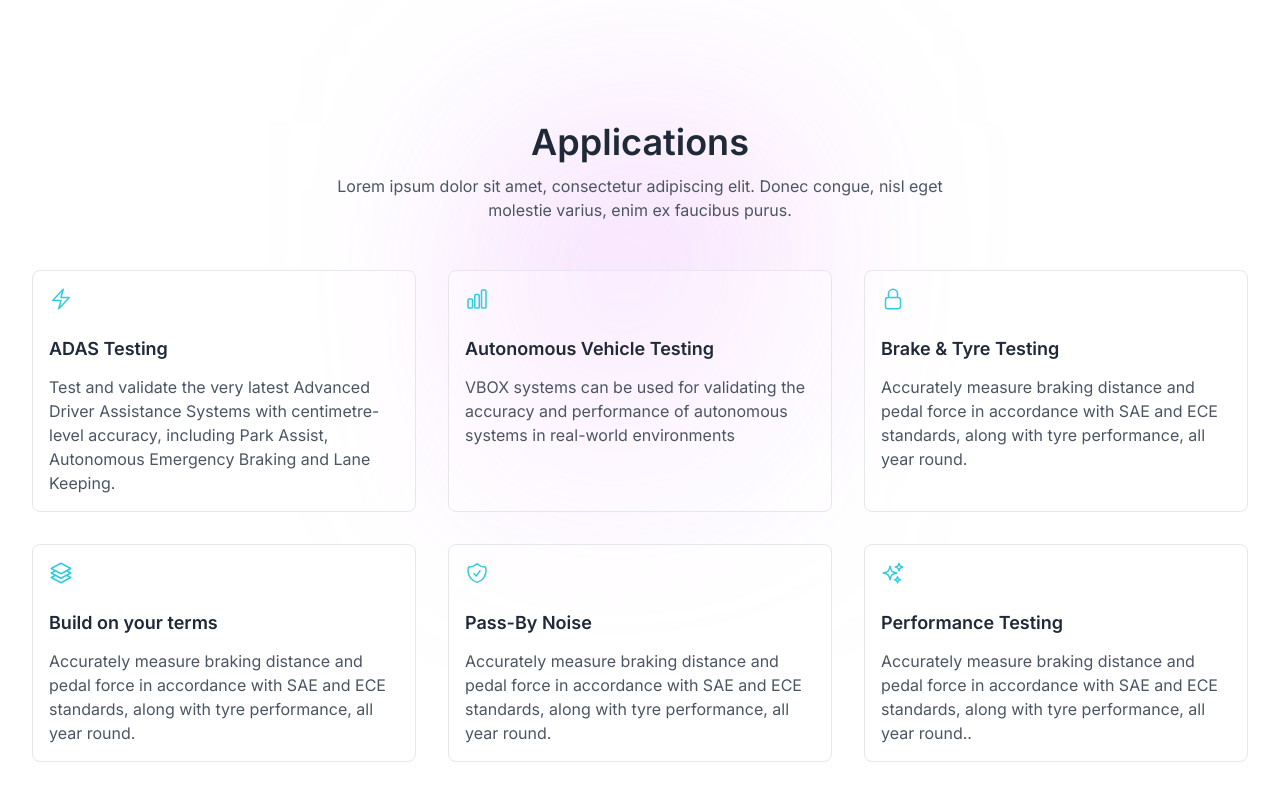
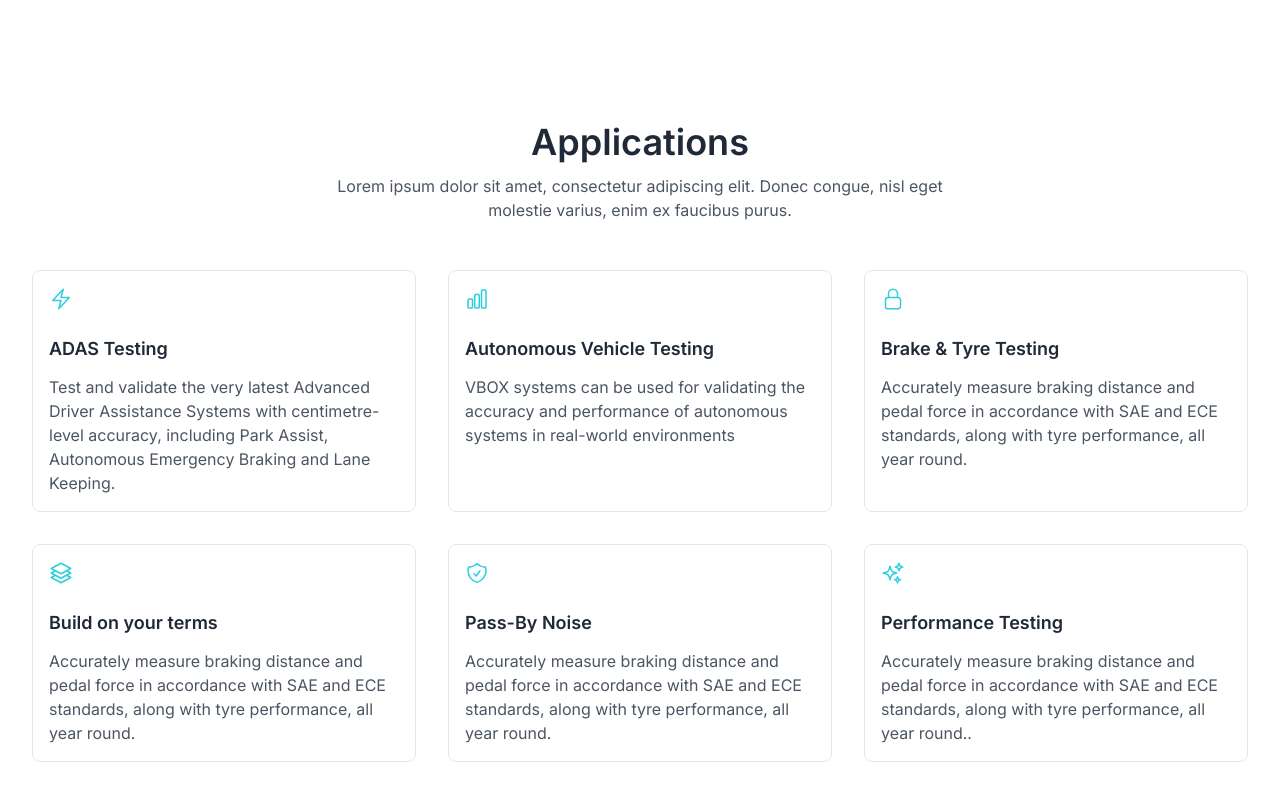
Before and after one commit to coventen/coventen, a Next.js app: page / in a window 1280 px wide. Shown: the part 1838-2638 px from the top of the page. Built offline with nearby package versions, Linux system fonts and the light colour scheme.

Commit message:
service components style cahnged

```diff
--- a/src/components/Home/Services.tsx
+++ b/src/components/Home/Services.tsx
@@ -66,7 +66,9 @@ export default function Services() {
                             Lorem ipsum dolor sit amet, consectetur adipiscing elit. Donec congue, nisl eget molestie varius, enim ex faucibus purus.
                         </p>
                     </div>
-                    <div className="absolute inset-0 max-w-xs mx-auto h-96 blur-[100px]" style={{ background: "linear-gradient(152.92deg, rgba(192, 132, 252, 0.2) 4.54%, rgba(232, 121, 249, 0.26) 34.2%, rgba(192, 132, 252, 0.1) 77.55%)" }}></div>
+                    {/* <div aria-hidden="true" className="absolute inset-0 my-auto max-w-xsh-32 rotate-45 bg-gradient-to-r from-[#00b1fd] to-[#71faca] blur-[90px] opacity-50 dark:opacity-20">
+                    </div> */}
+                    {/* <div className="absolute inset-0 max-w-xs mx-auto h-96 blur-[100px]" style={{ background: "linear-gradient(152.92deg, rgba(192, 132, 252, 0.2) 4.54%, rgba(232, 121, 249, 0.26) 34.2%, rgba(192, 132, 252, 0.1) 77.55%)" }}></div> */}
                 </div>
                 <div className="relative mt-12">
                     <ul className="grid gap-8 sm:grid-cols-2 lg:grid-cols-3">
```
